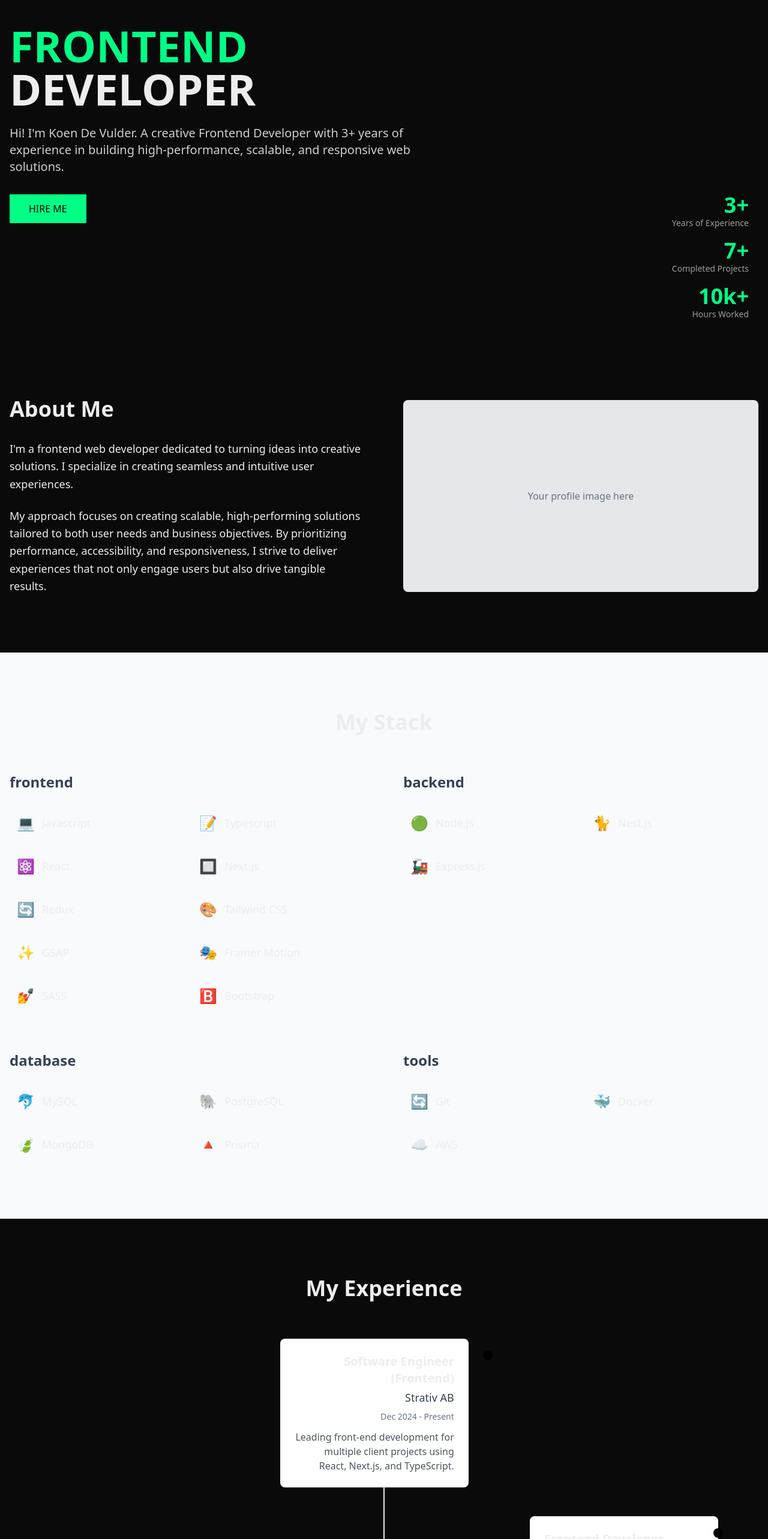
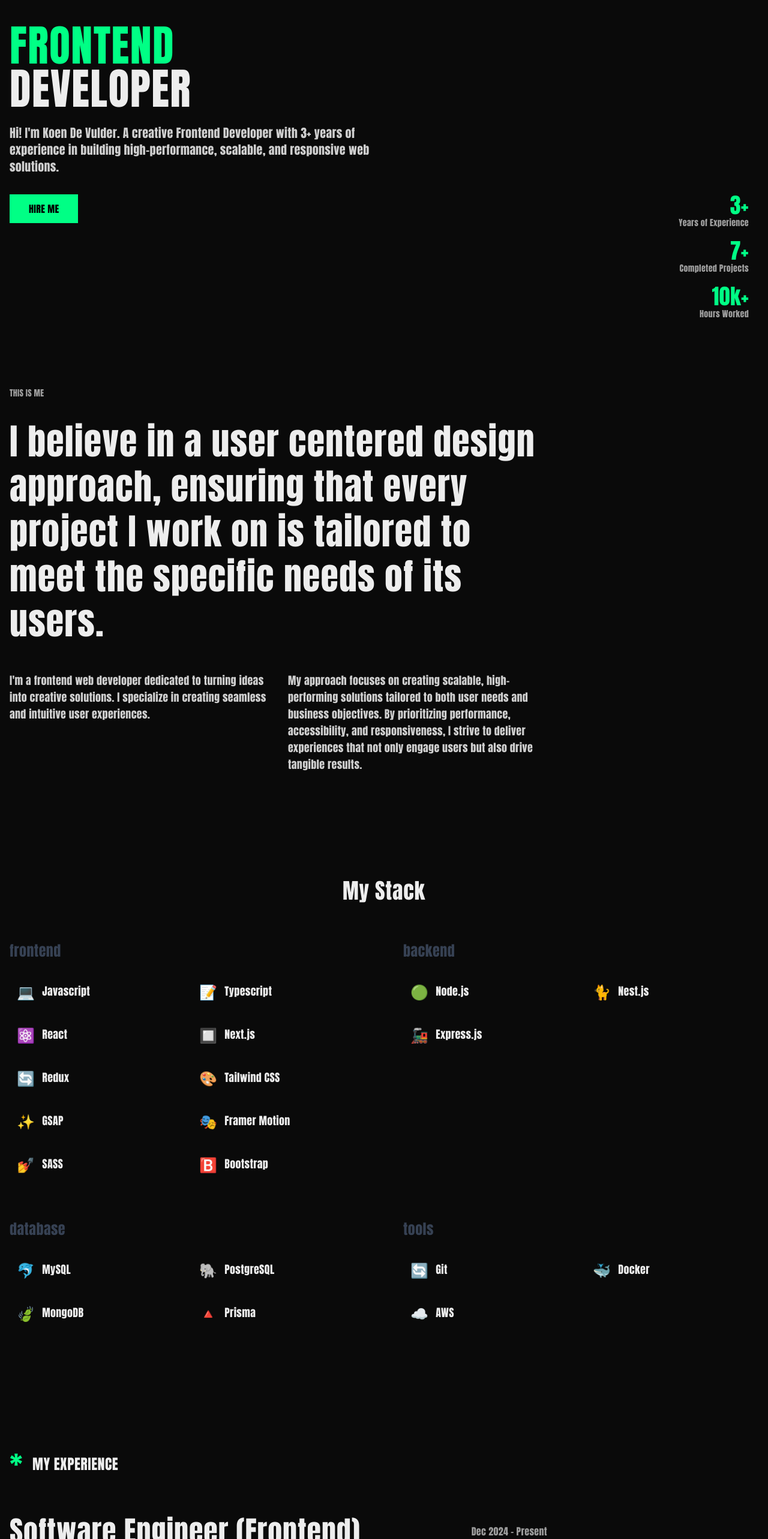
Before and after one commit to androbro/portfolio_v2, a Next.js app: page / in a window 1280 px wide. Shown: the part 234-2800 px from the top of the page at 60% size. Built offline with nearby package versions, Linux system fonts and the light colour scheme.

Commit message:
Refactor layout and styles: Updated global styles for improved typography and layout, replaced font with Anton, enhanced About and Experience sections with new animations, and revamped Navbar for better mobile experience with Framer Motion integration.

```diff
--- a/app/components/features/About/About.tsx
+++ b/app/components/features/About/About.tsx
@@ -10,52 +10,57 @@ export function About() {
 	const sectionRef = useRef<HTMLElement>(null);
 	const headingRef = useRef<HTMLHeadingElement>(null);
 	const textRef = useRef<HTMLParagraphElement>(null);
-	const imageRef = useRef<HTMLDivElement>(null);
+	const quoteRef = useRef<HTMLDivElement>(null);
 
 	useEffect(() => {
-		// GSAP animation for text and image fade-in on scroll
+		const section = sectionRef.current;
+		const heading = headingRef.current;
+		const text = textRef.current;
+		const quote = quoteRef.current;
+
+		if (!section || !heading || !text || !quote) return;
+
 		const tl = gsap.timeline({
 			scrollTrigger: {
-				trigger: sectionRef.current,
-				start: "top 70%",
+				trigger: section,
+				start: "top center",
+				end: "bottom center",
 			},
 		});
 
-		tl.fromTo(headingRef.current, { y: 50, opacity: 0 }, { y: 0, opacity: 1, duration: 0.6 })
-			.fromTo(textRef.current, { y: 30, opacity: 0 }, { y: 0, opacity: 1, duration: 0.6 }, "-=0.3")
-			.fromTo(
-				imageRef.current,
-				{ x: 30, opacity: 0 },
-				{ x: 0, opacity: 1, duration: 0.6 },
-				"-=0.4"
-			);
+		tl.fromTo(heading, { y: 50, opacity: 0 }, { y: 0, opacity: 1, duration: 0.6 })
+			.fromTo(text, { y: 30, opacity: 0 }, { y: 0, opacity: 1, duration: 0.6 }, "-=0.3")
+			.fromTo(quote, { y: 30, opacity: 0 }, { y: 0, opacity: 1, duration: 0.6 }, "-=0.3");
 	}, []);
 
 	return (
-		<section ref={sectionRef} id="about" className="py-24">
+		<section ref={sectionRef} id="about" className="min-h-screen flex items-center py-20">
 			<div className="container mx-auto px-4">
-				<div className="grid grid-cols-1 md:grid-cols-2 gap-16 items-center">
-					<div>
-						<h2 ref={headingRef} className="text-3xl md:text-4xl font-bold mb-8">
-							About Me
-						</h2>
-						<p ref={textRef} className="text-lg leading-relaxed mb-6">
+				<div className="max-w-4xl">
+					<h2 ref={headingRef} className="text-sm uppercase tracking-wider text-white/60 mb-8">
+						This is me
+					</h2>
+					<div ref={quoteRef} className="mb-12">
+						<h3 className="text-4xl md:text-6xl font-normal leading-tight mb-8">
+							I believe in a user centered design approach, ensuring that every project I work on is
+							tailored to meet the specific needs of its users.
+						</h3>
+					</div>
+					<div
+						ref={textRef}
+						className="grid grid-cols-1 md:grid-cols-2 gap-8 text-lg text-white/80"
+					>
+						<p>
 							I'm a frontend web developer dedicated to turning ideas into creative solutions. I
 							specialize in creating seamless and intuitive user experiences.
 						</p>
-						<p className="text-lg leading-relaxed">
+						<p>
 							My approach focuses on creating scalable, high-performing solutions tailored to both
 							user needs and business objectives. By prioritizing performance, accessibility, and
 							responsiveness, I strive to deliver experiences that not only engage users but also
 							drive tangible results.
 						</p>
 					</div>
-					<div
-						ref={imageRef}
-						className="bg-gray-200 rounded-lg h-80 flex items-center justify-center"
-					>
-						<span className="text-gray-500">Your profile image here</span>
-					</div>
 				</div>
 			</div>
 		</section>
--- a/app/components/features/Experience/Experience.tsx
+++ b/app/components/features/Experience/Experience.tsx
@@ -6,109 +6,90 @@ import { useEffect, useRef } from "react";
 
 gsap.registerPlugin(ScrollTrigger);
 
-// Experience data
 const experiences = [
 	{
 		company: "Strativ AB",
 		position: "Software Engineer (Frontend)",
 		period: "Dec 2024 - Present",
-		description:
-			"Leading front-end development for multiple client projects using React, Next.js, and TypeScript.",
 	},
 	{
 		company: "Epikcoders",
 		position: "Frontend Developer",
 		period: "Oct 2023 - Nov 2024",
-		description:
-			"Developed responsive web applications with React and implemented animations using GSAP.",
 	},
 	{
 		company: "Anchorblock Technology",
 		position: "Frontend Engineer",
 		period: "Oct 2022 - Sep 2023",
-		description:
-			"Built UI components and integrated APIs for e-commerce platforms using React and Redux.",
 	},
 	{
 		company: "Branex IT",
 		position: "Frontend Developer (Part-time)",
 		period: "Jan 2022 - Oct 2022",
-		description:
-			"Created interactive landing pages and implemented responsive designs using HTML, CSS, and JavaScript.",
 	},
 ];
 
 export function Experience() {
 	const sectionRef = useRef<HTMLElement>(null);
 	const headingRef = useRef<HTMLHeadingElement>(null);
-	const timelineRef = useRef<HTMLDivElement>(null);
+	const experienceRefs = useRef<(HTMLDivElement | null)[]>([]);
 
 	useEffect(() => {
-		// GSAP animation for heading and timeline items
+		const section = sectionRef.current;
+		const heading = headingRef.current;
+		const items = experienceRefs.current;
+
+		if (!section || !heading || items.some((item) => !item)) return;
+
 		const tl = gsap.timeline({
 			scrollTrigger: {
-				trigger: sectionRef.current,
-				start: "top 70%",
+				trigger: section,
+				start: "top center",
+				end: "bottom center",
 			},
 		});
 
-		tl.fromTo(headingRef.current, { y: 30, opacity: 0 }, { y: 0, opacity: 1, duration: 0.6 });
-
-		// Animate timeline items
-		const timelineItems = document.querySelectorAll(".timeline-item");
-		timelineItems.forEach((item, index) => {
-			gsap.fromTo(
-				item,
+		tl.fromTo(heading, { y: 50, opacity: 0 }, { y: 0, opacity: 1, duration: 0.6 }).fromTo(
+			items,
+			{ y: 50, opacity: 0 },
 			{
-					x: index % 2 === 0 ? -30 : 30,
-					opacity: 0,
+				y: 0,
+				opacity: 1,
+				duration: 0.8,
+				stagger: 0.2,
 			},
-				{
-					x: 0,
-					opacity: 1,
-					duration: 0.6,
-					delay: 0.2 + index * 0.1,
-					scrollTrigger: {
-						trigger: timelineRef.current,
-						start: "top 80%",
-					},
-				}
+			"-=0.3"
 		);
-		});
 	}, []);
 
 	return (
-		<section ref={sectionRef} id="experience" className="py-24">
+		<section ref={sectionRef} id="experience" className="min-h-screen flex items-center py-20">
 			<div className="container mx-auto px-4">
-				<h2 ref={headingRef} className="text-3xl md:text-4xl font-bold mb-16 text-center">
+				<div className="max-w-4xl">
+					<div className="flex items-center gap-4 mb-16">
+						<span className="text-accent text-5xl">*</span>
+						<h2 ref={headingRef} className="text-2xl uppercase">
 							My Experience
 						</h2>
+					</div>
 
-				<div ref={timelineRef} className="relative max-w-3xl mx-auto">
-					{/* Timeline line */}
-					<div className="absolute left-1/2 transform -translate-x-1/2 h-full w-0.5 bg-gray-200" />
-
-					{/* Timeline items */}
+					<div className="space-y-12">
 						{experiences.map((exp, index) => (
 							<div
 								key={exp.company}
-							className={`timeline-item relative mb-12 ${
-								index % 2 === 0
-									? "md:pr-8 md:ml-auto md:mr-auto md:text-right"
-									: "md:pl-8 md:ml-auto md:mr-auto md:text-left"
-							} md:w-[45%] ${index % 2 === 0 ? "md:left-0" : "md:left-[50%]"}`}
+								ref={(el) => (experienceRefs.current[index] = el)}
+								className="group"
 							>
-							{/* Timeline dot */}
-							<div className="absolute top-5 left-1/2 transform -translate-x-1/2 md:left-auto md:right-0 md:translate-x-1/2 w-4 h-4 rounded-full bg-black" />
-
-							<div className="bg-white p-6 rounded-lg shadow-sm">
-								<h3 className="text-xl font-semibold mb-1">{exp.position}</h3>
-								<div className="text-lg font-medium mb-2 text-gray-700">{exp.company}</div>
-								<div className="text-sm mb-3 text-gray-500">{exp.period}</div>
-								<p className="text-gray-600">{exp.description}</p>
+								<div className="flex flex-col md:flex-row md:items-center justify-between gap-4 mb-2">
+									<h3 className="text-4xl md:text-5xl font-normal group-hover:text-accent transition-colors">
+										{exp.position}
+									</h3>
+									<span className="text-white/60">{exp.period}</span>
 								</div>
+								<span className="text-xl text-white/80">{exp.company}</span>
 							</div>
 						))}
+					</div>
 				</div>
 			</div>
 		</section>
--- a/app/components/features/Hero/Hero.tsx
+++ b/app/components/features/Hero/Hero.tsx
@@ -11,7 +11,6 @@ export function Hero() {
 	const projectsRef = useRef<HTMLDivElement>(null);
 	const hoursRef = useRef<HTMLDivElement>(null);
 	const cursorRef = useRef<HTMLDivElement>(null);
-	const containerRef = useRef<HTMLDivElement>(null);
 
 	// Custom cursor
 	useEffect(() => {
@@ -32,32 +31,6 @@ export function Hero() {
 		return () => {
 			window.removeEventListener("mousemove", onMouseMove);
 		};
-	}, []);
-
-	// Create stars
-	useEffect(() => {
-		const container = containerRef.current;
-		if (!container) return;
-
-		// Create 50 stars with random positions and durations
-		for (let i = 0; i < 50; i++) {
-			const star = document.createElement("div");
-			star.classList.add("star");
-
-			// Random horizontal position
-			const posX = Math.random() * 100;
-			star.style.left = `${posX}%`;
-
-			// Random animation duration between 10 and 30 seconds
-			const duration = 10 + Math.random() * 20;
-			star.style.animationDuration = `${duration}s`;
-
-			// Random delay to stagger the stars
-			const delay = Math.random() * 30;
-			star.style.animationDelay = `${delay}s`;
-
-			container.appendChild(star);
-		}
 	}, []);
 
 	// GSAP animations
@@ -88,44 +61,46 @@ export function Hero() {
 
 	return (
 		<>
-			<div ref={containerRef} className="fixed inset-0 pointer-events-none overflow-hidden" />
 			<div ref={cursorRef} className="custom-cursor" />
 
 			<section id="hero" className="min-h-screen flex items-center justify-center pt-20 relative">
 				<div className="container mx-auto px-4">
 					<div className="flex flex-col items-center md:items-start">
-						<h1 ref={headingRef} className="text-5xl md:text-7xl font-bold mb-6">
+						<h1 ref={headingRef} className="text-5xl md:text-7xl font-normal mb-6">
 							<span className="text-accent">FRONTEND</span>
 							<br />
 							DEVELOPER
 						</h1>
-						<p ref={paragraphRef} className="text-lg md:text-xl max-w-2xl mb-8 text-white/80">
+						<p
+							ref={paragraphRef}
+							className="text-lg md:text-xl max-w-2xl mb-8 text-white/80 font-light"
+						>
 							Hi! I'm Koen De Vulder. A creative Frontend Developer with 3+ years of experience in
 							building high-performance, scalable, and responsive web solutions.
 						</p>
 						<button
 							ref={buttonRef}
 							type="button"
-							className="bg-accent text-black px-8 py-3 font-medium hover:bg-accent/90 transition-colors"
+							className="bg-accent text-black px-8 py-3 font-normal hover:bg-accent/90 transition-colors"
 						>
 							HIRE ME
 						</button>
-					</div>
-				</div>
 
 						{/* Stats */}
-				<div className="fixed bottom-8 right-8 space-y-4 text-right">
+						<div className="absolute bottom-8 right-8 space-y-4 text-right">
 							<div ref={experienceRef} className="flex flex-col">
-						<span className="text-3xl md:text-4xl text-accent font-bold">3+</span>
+								<span className="text-3xl md:text-4xl text-accent font-normal">3+</span>
 								<span className="text-sm text-white/60">Years of Experience</span>
 							</div>
 							<div ref={projectsRef} className="flex flex-col">
-						<span className="text-3xl md:text-4xl text-accent font-bold">7+</span>
+								<span className="text-3xl md:text-4xl text-accent font-normal">7+</span>
 								<span className="text-sm text-white/60">Completed Projects</span>
 							</div>
 							<div ref={hoursRef} className="flex flex-col">
-						<span className="text-3xl md:text-4xl text-accent font-bold">10k+</span>
+								<span className="text-3xl md:text-4xl text-accent font-normal">10k+</span>
 								<span className="text-sm text-white/60">Hours Worked</span>
+							</div>
+						</div>
 					</div>
 				</div>
 			</section>
--- a/app/components/features/Projects/Projects.tsx
+++ b/app/components/features/Projects/Projects.tsx
@@ -6,114 +6,90 @@ import { useEffect, useRef } from "react";
 
 gsap.registerPlugin(ScrollTrigger);
 
-// Projects data
 const projects = [
 	{
-		id: "01",
-		title: "Epikcart",
-		tech: ["React", "Redux", "React i18n"],
-		image: "/placeholder.jpg",
+		title: "E-commerce Platform",
+		description: "A modern e-commerce solution built with Next.js and Stripe",
+		link: "#",
+		tech: "Next.js, TypeScript, Stripe",
 	},
 	{
-		id: "02",
-		title: "Resume Roaster",
-		tech: ["GPT-4", "Next.js", "PostgreSQL"],
-		image: "/placeholder.jpg",
+		title: "Task Management App",
+		description: "Real-time task management with collaborative features",
+		link: "#",
+		tech: "React, Firebase, TailwindCSS",
 	},
 	{
-		id: "03",
-		title: "Real Estate",
-		tech: ["React.js", "Redux", "Tailwind CSS"],
-		image: "/placeholder.jpg",
-	},
-	{
-		id: "04",
-		title: "Consulting Finance",
-		tech: ["HTML", "CSS & SCSS", "Javascript"],
-		image: "/placeholder.jpg",
-	},
-	{
-		id: "05",
-		title: "devLinks",
-		tech: ["Next.js", "Formik", "Drag & Drop"],
-		image: "/placeholder.jpg",
+		title: "Portfolio Website",
+		description: "Personal portfolio with smooth animations and interactions",
+		link: "#",
+		tech: "Next.js, GSAP, Framer Motion",
 	},
 ];
 
 export function Projects() {
 	const sectionRef = useRef<HTMLElement>(null);
 	const headingRef = useRef<HTMLHeadingElement>(null);
-	const projectsRef = useRef<HTMLDivElement>(null);
+	const projectRefs = useRef<(HTMLDivElement | null)[]>([]);
 
 	useEffect(() => {
-		// GSAP animation for heading and project cards
+		const section = sectionRef.current;
+		const heading = headingRef.current;
+		const items = projectRefs.current;
+
+		if (!section || !heading || items.some((item) => !item)) return;
+
 		const tl = gsap.timeline({
 			scrollTrigger: {
-				trigger: sectionRef.current,
-				start: "top 70%",
+				trigger: section,
+				start: "top center",
+				end: "bottom center",
 			},
 		});
 
-		tl.fromTo(headingRef.current, { y: 30, opacity: 0 }, { y: 0, opacity: 1, duration: 0.6 });
-
-		// Animate project cards with staggered effect
-		const projectCards = document.querySelectorAll(".project-card");
-		gsap.fromTo(
-			projectCards,
+		tl.fromTo(heading, { y: 50, opacity: 0 }, { y: 0, opacity: 1, duration: 0.6 }).fromTo(
+			items,
 			{ y: 50, opacity: 0 },
 			{
 				y: 0,
 				opacity: 1,
-				duration: 0.7,
-				stagger: 0.15,
-				ease: "power2.out",
-				scrollTrigger: {
-					trigger: projectsRef.current,
-					start: "top 80%",
+				duration: 0.8,
+				stagger: 0.2,
 			},
-			}
+			"-=0.3"
 		);
 	}, []);
 
 	return (
-		<section ref={sectionRef} id="projects" className="py-24 bg-gray-50">
+		<section ref={sectionRef} id="projects" className="min-h-screen flex items-center py-20">
 			<div className="container mx-auto px-4">
-				<h2 ref={headingRef} className="text-3xl md:text-4xl font-bold mb-16 text-center">
+				<div className="max-w-4xl">
+					<div className="flex items-center gap-4 mb-16">
+						<span className="text-accent text-5xl">*</span>
+						<h2 ref={headingRef} className="text-2xl uppercase">
 							Selected Projects
 						</h2>
+					</div>
 
-				<div ref={projectsRef} className="grid grid-cols-1 md:grid-cols-2 lg:grid-cols-3 gap-8">
-					{projects.map((project) => (
+					<div className="space-y-12">
+						{projects.map((project, index) => (
 							<div
-							key={project.id}
-							className="project-card bg-white rounded-lg overflow-hidden shadow-sm hover:shadow-md transition-shadow duration-300"
+								key={project.title}
+								ref={(el) => (projectRefs.current[index] = el)}
+								className="group"
 							>
-							<div className="relative h-48 bg-gray-200">
-								<div className="absolute top-4 left-4 bg-white py-1 px-3 rounded-full text-sm font-medium">
-									_{project.id}
-								</div>
-								{/* Replace with actual images later */}
-								<div className="w-full h-full flex items-center justify-center text-gray-500">
-									Project Image
-								</div>
-							</div>
-							<div className="p-6">
-								<h3 className="text-xl font-bold mb-3">{project.title}</h3>
-								<div className="flex flex-wrap gap-2">
-									{project.tech.map((tech) => (
-										<span
-											key={tech}
-											className="text-xs bg-gray-100 text-gray-700 px-3 py-1 rounded-full"
-										>
-											{tech}
-										</span>
-									))}
-								</div>
+								<div className="flex flex-col gap-4 mb-2">
+									<h3 className="text-4xl md:text-5xl font-normal group-hover:text-accent transition-colors">
+										{project.title}
+									</h3>
+									<p className="text-xl text-white/80">{project.description}</p>
+									<span className="text-white/60">{project.tech}</span>
 								</div>
 							</div>
 						))}
 					</div>
 				</div>
+			</div>
 		</section>
 	);
 }
--- /dev/null
+++ b/app/components/ui/BackgroundStars/BackgroundStars.tsx
@@ -0,0 +1,47 @@
+"use client";
+
+import { useEffect, useRef } from "react";
+
+export function BackgroundStars() {
+	const containerRef = useRef<HTMLDivElement>(null);
+
+	useEffect(() => {
+		const container = containerRef.current;
+		if (!container) return;
+
+		// Create 50 stars with random positions and durations
+		for (let i = 0; i < 50; i++) {
+			const star = document.createElement("div");
+			star.classList.add("star");
+
+			// Random horizontal position
+			const posX = Math.random() * 100;
+			star.style.left = `${posX}%`;
+
+			// Random animation duration between 10 and 30 seconds
+			const duration = 10 + Math.random() * 20;
+			star.style.animationDuration = `${duration}s`;
+
+			// Random delay to stagger the stars
+			const delay = Math.random() * 30;
+			star.style.animationDelay = `${delay}s`;
+
+			container.appendChild(star);
+		}
+
+		return () => {
+			// Cleanup stars on unmount
+			while (container.firstChild) {
+				container.removeChild(container.firstChild);
+			}
+		};
+	}, []);
+
+	return (
+		<div
+			ref={containerRef}
+			className="fixed inset-0 pointer-events-none overflow-hidden z-0"
+			aria-hidden="true"
+		/>
+	);
+}
--- /dev/null
+++ b/app/components/ui/BackgroundStars/index.ts
@@ -0,0 +1 @@
+export { BackgroundStars } from "./BackgroundStars";
--- a/app/globals.css
+++ b/app/globals.css
@@ -10,16 +10,31 @@
 	--color-background: var(--background);
 	--color-foreground: var(--foreground);
 	--color-accent: var(--accent);
-	--font-sans: var(--font-geist-sans);
-	--font-mono: var(--font-geist-mono);
+}
+
+html {
+	background: var(--background);
+	min-height: 100%;
 }
 
 body {
 	background: var(--background);
 	color: var(--foreground);
-	font-family: var(--font-sans);
+	font-family: "Anton", sans-serif;
 	cursor: none;
 	overflow-x: hidden;
+	min-height: 100vh;
+	letter-spacing: 0.02em;
+}
+
+/* Hide cursor on touch devices */
+@media (hover: none) {
+	body {
+		cursor: auto;
+	}
+	.custom-cursor {
+		display: none;
+	}
 }
 
 .custom-cursor {
@@ -64,3 +79,38 @@ body {
 		opacity: 0;
 	}
 }
+
+/* Navigation dot colors */
+.nav-dot-yellow {
+	background-color: #ffd700;
+}
+
+.nav-dot-blue {
+	background-color: #0066ff;
+}
+
+.nav-dot-teal {
+	background-color: #00ffcc;
+}
+
+.nav-dot-purple {
+	background-color: #9933ff;
+}
+
+/* Text styles */
+h1,
+h2,
+h3,
+h4,
+h5,
+h6 {
+	font-weight: normal;
+	letter-spacing: 0.02em;
+}
+
+/* Section styles */
+section {
+	background: var(--background);
+	position: relative;
+	z-index: 1;
+}
--- a/app/layout.tsx
+++ b/app/layout.tsx
@@ -1,17 +1,14 @@
 import type { Metadata } from "next";
-import { Geist, Geist_Mono } from "next/font/google";
+import { Anton } from "next/font/google";
 import { Navbar } from "./components/layout/Navbar";
+import { BackgroundStars } from "./components/ui/BackgroundStars";
 import { SmoothScroller } from "./components/ui/SmoothScroller";
 import "./globals.css";
 
-const geistSans = Geist({
-	variable: "--font-geist-sans",
+const anton = Anton({
+	weight: "400",
 	subsets: ["latin"],
-});
-
-const geistMono = Geist_Mono({
-	variable: "--font-geist-mono",
-	subsets: ["latin"],
+	display: "swap",
 });
 
 export const metadata: Metadata = {
@@ -27,7 +24,8 @@ export default function RootLayout({
 }>) {
 	return (
 		<html lang="en">
-			<body className={`${geistSans.variable} ${geistMono.variable} antialiased`}>
+			<body className={`${anton.className} antialiased`}>
+				<BackgroundStars />
 				<SmoothScroller>
 					<Navbar />
 					{children}
```
Also changed, not shown: app/components/layout/Navbar/Navbar.tsx (+79 -33 lines). Lines whose indentation alone changed are shown as unchanged.
